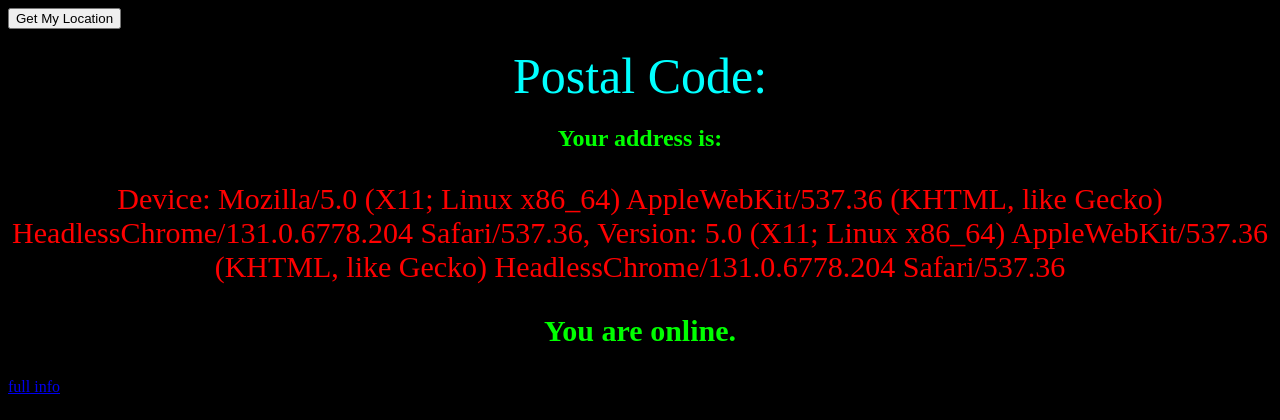
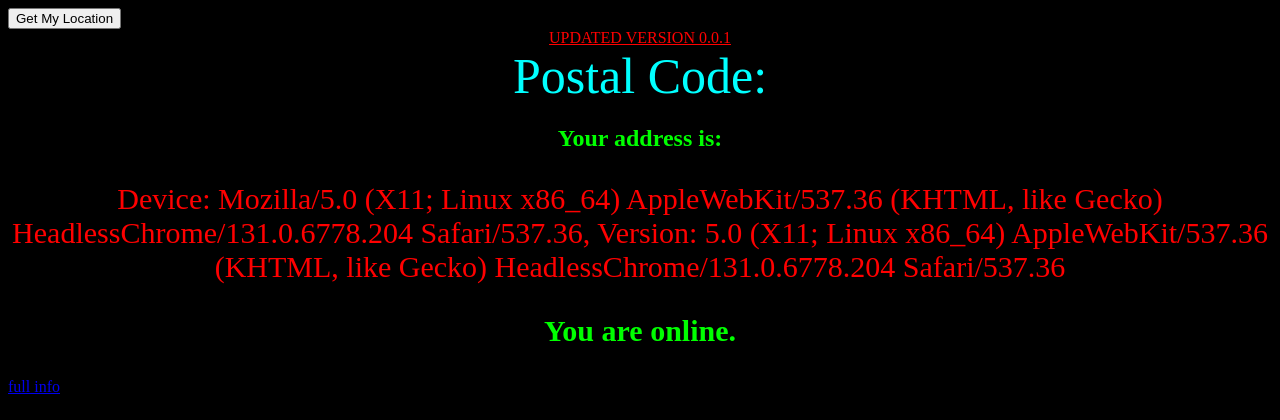
Before and after one commit to dhkiller350/you, a PHP site: page / in a window 1280 px wide. Shown: the top 420 px of the page. Run offline with PHP 8.4, Linux system fonts and the light colour scheme.

Commit message:
Update style.css

```diff
--- a/style.css
+++ b/style.css
@@ -19,7 +19,7 @@
     font-size:30px;
 }
 
-label{
+header{
     color:red;
     text-align:center;
 }
```
